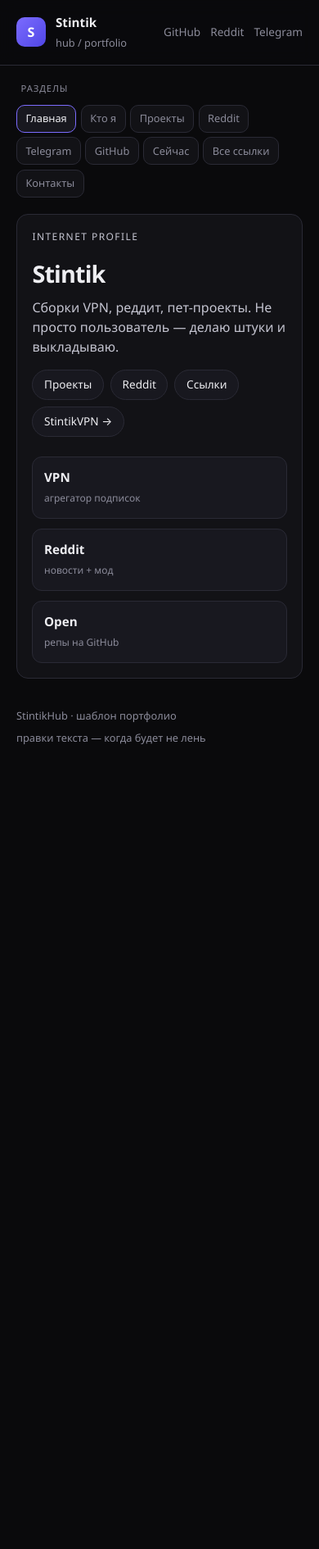
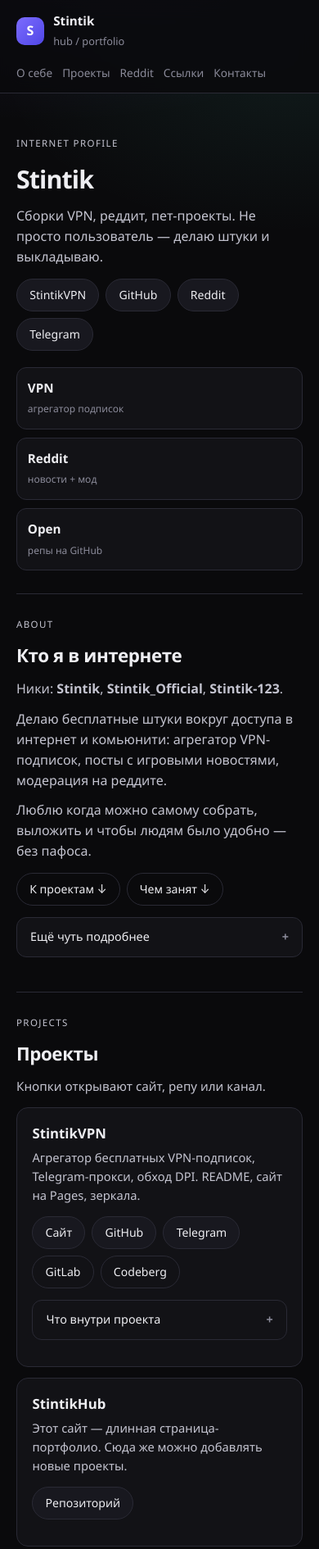
Before and after one commit to Stintik-123/SteamDeal, a plain HTML site: page index.html in a window 390 px wide. Shown: the top 1890 px of the page at 82% size. Before the commit the page ends 934 px from the top, so only its background shows below. Drawn offline with Linux system fonts and the light colour scheme.

Commit message:
refactor: one long scroll page + buttons that open links/details

```diff
--- a/index.html
+++ b/index.html
@@ -10,7 +10,7 @@
 </head>
 <body>
 
-<div class="bg"></div>
+<div class="bg" aria-hidden="true"></div>
 
 <header class="top">
   <div class="brand">
@@ -20,183 +20,183 @@
       <span class="muted">hub / portfolio</span>
     </div>
   </div>
-  <div class="top-links">
-    <a href="https://github.com/Stintik-123" target="_blank" rel="noopener">GitHub</a>
-    <a href="https://www.reddit.com/user/Stintik_Official" target="_blank" rel="noopener">Reddit</a>
-    <a href="https://t.me/StintikVPN" target="_blank" rel="noopener">Telegram</a>
-  </div>
+  <nav class="top-nav">
+    <a href="#about">О себе</a>
+    <a href="#projects">Проекты</a>
+    <a href="#reddit">Reddit</a>
+    <a href="#links">Ссылки</a>
+    <a href="#contact">Контакты</a>
+  </nav>
 </header>
 
-<main class="layout">
-  <aside class="nav">
-    <p class="nav-label">Разделы</p>
-    <button class="nav-btn active" data-panel="home">Главная</button>
-    <button class="nav-btn" data-panel="about">Кто я</button>
-    <button class="nav-btn" data-panel="projects">Проекты</button>
-    <button class="nav-btn" data-panel="reddit">Reddit</button>
-    <button class="nav-btn" data-panel="telegram">Telegram</button>
-    <button class="nav-btn" data-panel="github">GitHub</button>
-    <button class="nav-btn" data-panel="now">Сейчас</button>
-    <button class="nav-btn" data-panel="links">Все ссылки</button>
-    <button class="nav-btn" data-panel="contact">Контакты</button>
-  </aside>
+<article class="page">
 
-  <section class="content">
-
-    <!-- HOME -->
-    <div class="panel active" id="panel-home">
+  <!-- HERO -->
+  <section class="block hero" id="top">
     <p class="eyebrow">internet profile</p>
     <h1>Stintik</h1>
     <p class="lead">Сборки VPN, реддит, пет-проекты. Не просто пользователь — делаю штуки и выкладываю.</p>
     <div class="btn-row">
-        <button class="chip" data-goto="projects">Проекты</button>
-        <button class="chip" data-goto="reddit">Reddit</button>
-        <button class="chip" data-goto="links">Ссылки</button>
-        <a class="chip chip-link" href="https://stintik-123.github.io/StintikVPN/" target="_blank" rel="noopener">StintikVPN →</a>
+      <a class="btn" href="https://stintik-123.github.io/StintikVPN/" target="_blank" rel="noopener">StintikVPN</a>
+      <a class="btn" href="https://github.com/Stintik-123" target="_blank" rel="noopener">GitHub</a>
+      <a class="btn" href="https://www.reddit.com/user/Stintik_Official" target="_blank" rel="noopener">Reddit</a>
+      <a class="btn" href="https://t.me/StintikVPN" target="_blank" rel="noopener">Telegram</a>
     </div>
     <div class="stat-row">
       <div class="stat"><span class="stat-n">VPN</span><span class="stat-l">агрегатор подписок</span></div>
       <div class="stat"><span class="stat-n">Reddit</span><span class="stat-l">новости + мод</span></div>
       <div class="stat"><span class="stat-n">Open</span><span class="stat-l">репы на GitHub</span></div>
     </div>
-    </div>
+  </section>
 
   <!-- ABOUT -->
-    <div class="panel" id="panel-about">
+  <section class="block" id="about">
     <p class="eyebrow">about</p>
     <h2>Кто я в интернете</h2>
     <p>Ники: <strong>Stintik</strong>, <strong>Stintik_Official</strong>, <strong>Stintik-123</strong>.</p>
-      <p>Делаю бесплатные штуки вокруг доступа в интернет и комьюнити: агрегатор VPN-подписок, посты с игровыми новостями, модерация.</p>
-      <p>Люблю когда можно самому собрать, выложить и чтобы людям было удобно — без пафоса и без «корпоративного» тона.</p>
+    <p>Делаю бесплатные штуки вокруг доступа в интернет и комьюнити: агрегатор VPN-подписок, посты с игровыми новостями, модерация на реддите.</p>
+    <p>Люблю когда можно самому собрать, выложить и чтобы людям было удобно — без пафоса.</p>
+
     <div class="btn-row">
-        <button class="chip" data-goto="projects">Смотреть проекты</button>
-        <button class="chip" data-goto="now">Чем занят</button>
-      </div>
-      <p class="hint">Этот блок — черновик. Поправь текст под себя, когда будет настроение.</p>
+      <a class="btn btn-ghost" href="#projects">К проектам ↓</a>
+      <a class="btn btn-ghost" href="#now">Чем занят ↓</a>
     </div>
 
+    <details class="fold">
+      <summary>Ещё чуть подробнее</summary>
+      <div class="fold-body">
+        <p>В интернете в основном через проекты и реддит. StintikVPN — сборник рабочих бесплатных подписок и прокси. На r/ru_gamer пишу игровые новости, в r/RuAsska — модератор.</p>
+        <p>Текст здесь черновой: потом можно переписать своими словами.</p>
+      </div>
+    </details>
+  </section>
+
   <!-- PROJECTS -->
-    <div class="panel" id="panel-projects">
+  <section class="block" id="projects">
     <p class="eyebrow">projects</p>
     <h2>Проекты</h2>
-      <p class="sub">Жми на карточку / кнопки внутри.</p>
-      <div class="cards">
-        <article class="card">
+    <p class="sub">Кнопки открывают сайт, репу или канал.</p>
+
+    <div class="card">
       <h3>StintikVPN</h3>
-          <p>Агрегатор бесплатных VPN-подписок, прокси, обход DPI. Сайт + README + зеркала.</p>
-          <div class="btn-row tight">
-            <a class="chip chip-link" href="https://stintik-123.github.io/StintikVPN/" target="_blank" rel="noopener">Сайт</a>
-            <a class="chip chip-link" href="https://github.com/Stintik-123/StintikVPN" target="_blank" rel="noopener">GitHub</a>
-            <a class="chip chip-link" href="https://t.me/StintikVPN" target="_blank" rel="noopener">TG</a>
+      <p>Агрегатор бесплатных VPN-подписок, Telegram-прокси, обход DPI. README, сайт на Pages, зеркала.</p>
+      <div class="btn-row">
+        <a class="btn" href="https://stintik-123.github.io/StintikVPN/" target="_blank" rel="noopener">Сайт</a>
+        <a class="btn" href="https://github.com/Stintik-123/StintikVPN" target="_blank" rel="noopener">GitHub</a>
+        <a class="btn" href="https://t.me/StintikVPN" target="_blank" rel="noopener">Telegram</a>
+        <a class="btn btn-ghost" href="https://gitlab.com/Stintik-123/StintikVPN" target="_blank" rel="noopener">GitLab</a>
+        <a class="btn btn-ghost" href="https://codeberg.org/Stintik-123/StintikVPN" target="_blank" rel="noopener">Codeberg</a>
       </div>
-        </article>
-        <article class="card muted-card">
+      <details class="fold">
+        <summary>Что внутри проекта</summary>
+        <div class="fold-body">
+          <p>Чёрные/белые списки подписок, MTProto-прокси, гайды по zapret/ByeDPI, клиенты (Hiddify, Happ и др.), FAQ.</p>
+          <div class="btn-row">
+            <a class="btn btn-sm" href="https://github.com/Stintik-123/StintikVPN/blob/main/README.md" target="_blank" rel="noopener">README</a>
+            <a class="btn btn-sm" href="https://stintik-123.github.io/StintikVPN/" target="_blank" rel="noopener">Открыть сайт</a>
+          </div>
+        </div>
+      </details>
+    </div>
+
+    <div class="card">
       <h3>StintikHub</h3>
-          <p>Этот сайт — хаб профиля. Сюда же можно кидать новые проекты.</p>
-          <div class="btn-row tight">
-            <a class="chip chip-link" href="https://github.com/Stintik-123/StintikHub" target="_blank" rel="noopener">Репозиторий</a>
-          </div>
-        </article>
-        <article class="card muted-card">
-          <h3>+ Новый проект</h3>
-          <p>Заглушка. Когда появится — добавим карточку и кнопки.</p>
-        </article>
+      <p>Этот сайт — длинная страница-портфолио. Сюда же можно добавлять новые проекты.</p>
+      <div class="btn-row">
+        <a class="btn" href="https://github.com/Stintik-123/StintikHub" target="_blank" rel="noopener">Репозиторий</a>
       </div>
     </div>
 
+    <div class="card card-muted">
+      <h3>+ Следующий проект</h3>
+      <p>Заглушка. Когда появится — карточка и кнопки.</p>
+    </div>
+  </section>
+
   <!-- REDDIT -->
-    <div class="panel" id="panel-reddit">
+  <section class="block" id="reddit">
     <p class="eyebrow">reddit</p>
     <h2>Reddit</h2>
     <div class="btn-row">
-        <a class="chip chip-link" href="https://www.reddit.com/user/Stintik_Official" target="_blank" rel="noopener">Профиль u/Stintik_Official</a>
+      <a class="btn" href="https://www.reddit.com/user/Stintik_Official" target="_blank" rel="noopener">u/Stintik_Official</a>
     </div>
-      <div class="cards">
-        <article class="card">
+
+    <div class="card">
       <h3>r/ru_gamer</h3>
-          <p>Игровые новости и события. Посты про релизы, скидки, хайп.</p>
-          <div class="btn-row tight">
-            <a class="chip chip-link" href="https://www.reddit.com/r/ru_gamer/" target="_blank" rel="noopener">Саб</a>
-            <a class="chip chip-link" href="https://www.reddit.com/user/Stintik_Official" target="_blank" rel="noopener">Мои посты</a>
-          </div>
-        </article>
-        <article class="card">
-          <h3>r/RuAsska</h3>
-          <p>Модератор. Чистка мусора, правила, мод-чат.</p>
-          <div class="btn-row tight">
-            <a class="chip chip-link" href="https://www.reddit.com/r/RuAsska/" target="_blank" rel="noopener">Саб</a>
-          </div>
-        </article>
-        <article class="card muted-card">
-          <h3>Идеи / эксперименты</h3>
-          <p>Были заходы в сторону отдельных сабов и ботов (скидки Steam и т.п.) — можно дописать, когда стабилизируется.</p>
-        </article>
+      <p>Игровые новости и события: релизы, хайп, скидки.</p>
+      <div class="btn-row">
+        <a class="btn" href="https://www.reddit.com/r/ru_gamer/" target="_blank" rel="noopener">Саб</a>
+        <a class="btn" href="https://www.reddit.com/user/Stintik_Official" target="_blank" rel="noopener">Мои посты</a>
       </div>
     </div>
 
-    <!-- TELEGRAM -->
-    <div class="panel" id="panel-telegram">
-      <p class="eyebrow">telegram</p>
-      <h2>Telegram</h2>
-      <div class="cards">
-        <article class="card">
-          <h3>@StintikVPN</h3>
-          <p>Канал вокруг StintikVPN: обновления, прокси, заметки по проекту.</p>
-          <div class="btn-row tight">
-            <a class="chip chip-link" href="https://t.me/StintikVPN" target="_blank" rel="noopener">Открыть канал</a>
-          </div>
-        </article>
-        <article class="card muted-card">
-          <h3>Бот</h3>
-          <p>Был/будет бот с меню (подписки, списки, прокси). Ссылку допиши, когда зафиксируешь юзернейм.</p>
-        </article>
+    <div class="card">
+      <h3>r/RuAsska</h3>
+      <p>Модератор: правила, удаление мусора, мод-чат.</p>
+      <div class="btn-row">
+        <a class="btn" href="https://www.reddit.com/r/RuAsska/" target="_blank" rel="noopener">Саб</a>
       </div>
     </div>
 
+    <details class="fold">
+      <summary>Идеи и эксперименты</summary>
+      <div class="fold-body">
+        <p>Были заходы в отдельные сабы и ботов (например, посты про скидки Steam). Когда что-то стабильно выстрелит — можно вынести отдельной карточкой с кнопками.</p>
+      </div>
+    </details>
+  </section>
+
+  <!-- TELEGRAM -->
+  <section class="block" id="telegram">
+    <p class="eyebrow">telegram</p>
+    <h2>Telegram</h2>
+    <div class="card">
+      <h3>@StintikVPN</h3>
+      <p>Канал: обновления VPN-проекта, прокси, заметки.</p>
+      <div class="btn-row">
+        <a class="btn" href="https://t.me/StintikVPN" target="_blank" rel="noopener">Открыть канал</a>
+      </div>
+    </div>
+    <details class="fold">
+      <summary>Про бота</summary>
+      <div class="fold-body">
+        <p>Был/будет бот с меню (подписки, списки, прокси). Ссылку на бота допиши, когда будет финальный юзернейм.</p>
+      </div>
+    </details>
+  </section>
+
   <!-- GITHUB -->
-    <div class="panel" id="panel-github">
+  <section class="block" id="github">
     <p class="eyebrow">github</p>
     <h2>GitHub</h2>
     <div class="btn-row">
-        <a class="chip chip-link" href="https://github.com/Stintik-123" target="_blank" rel="noopener">@Stintik-123</a>
+      <a class="btn" href="https://github.com/Stintik-123" target="_blank" rel="noopener">Профиль @Stintik-123</a>
+      <a class="btn" href="https://github.com/Stintik-123/StintikVPN" target="_blank" rel="noopener">StintikVPN</a>
+      <a class="btn" href="https://github.com/Stintik-123/StintikHub" target="_blank" rel="noopener">StintikHub</a>
     </div>
-      <div class="cards">
-        <article class="card">
-          <h3>StintikVPN</h3>
-          <p>Основной репозиторий + сайт на Pages.</p>
-          <div class="btn-row tight">
-            <a class="chip chip-link" href="https://github.com/Stintik-123/StintikVPN" target="_blank" rel="noopener">Repo</a>
-            <a class="chip chip-link" href="https://gitlab.com/Stintik-123/StintikVPN" target="_blank" rel="noopener">GitLab</a>
-            <a class="chip chip-link" href="https://codeberg.org/Stintik-123/StintikVPN" target="_blank" rel="noopener">Codeberg</a>
-          </div>
-        </article>
-        <article class="card">
-          <h3>StintikHub</h3>
-          <p>Этот портфолио-хаб.</p>
-          <div class="btn-row tight">
-            <a class="chip chip-link" href="https://github.com/Stintik-123/StintikHub" target="_blank" rel="noopener">Repo</a>
-          </div>
-        </article>
-      </div>
-    </div>
+  </section>
 
   <!-- NOW -->
-    <div class="panel" id="panel-now">
+  <section class="block" id="now">
     <p class="eyebrow">now</p>
     <h2>Сейчас</h2>
     <ul class="list">
       <li>Поддержка и обновления <strong>StintikVPN</strong></li>
       <li>Модерация <strong>r/RuAsska</strong></li>
       <li>Новости в <strong>r/ru_gamer</strong></li>
-        <li>Этот хаб — оформление профиля</li>
+      <li>Этот хаб — страница профиля</li>
     </ul>
-      <p class="hint">Список можно править под реальность недели.</p>
+    <div class="btn-row">
+      <a class="btn btn-ghost" href="#projects">К проектам</a>
+      <a class="btn btn-ghost" href="#contact">Написать</a>
     </div>
+  </section>
 
   <!-- LINKS -->
-    <div class="panel" id="panel-links">
+  <section class="block" id="links">
     <p class="eyebrow">links</p>
     <h2>Все ссылки</h2>
+    <p class="sub">Одна сетка — куда угодно ткнуть.</p>
     <div class="link-grid">
       <a href="https://stintik-123.github.io/StintikVPN/" target="_blank" rel="noopener">StintikVPN — сайт</a>
       <a href="https://github.com/Stintik-123/StintikVPN" target="_blank" rel="noopener">StintikVPN — GitHub</a>
@@ -206,30 +206,33 @@
       <a href="https://www.reddit.com/r/RuAsska/" target="_blank" rel="noopener">r/RuAsska</a>
       <a href="https://github.com/Stintik-123" target="_blank" rel="noopener">GitHub профиль</a>
       <a href="https://github.com/Stintik-123/StintikHub" target="_blank" rel="noopener">StintikHub</a>
+      <a href="https://gitlab.com/Stintik-123/StintikVPN" target="_blank" rel="noopener">GitLab mirror</a>
+      <a href="https://codeberg.org/Stintik-123/StintikVPN" target="_blank" rel="noopener">Codeberg mirror</a>
     </div>
-    </div>
+  </section>
 
   <!-- CONTACT -->
-    <div class="panel" id="panel-contact">
+  <section class="block" id="contact">
     <p class="eyebrow">contact</p>
     <h2>Контакты</h2>
     <p>Пиши туда, где реально отвечаю:</p>
     <div class="btn-row">
-        <a class="chip chip-link" href="https://t.me/StintikVPN" target="_blank" rel="noopener">Telegram</a>
-        <a class="chip chip-link" href="https://www.reddit.com/user/Stintik_Official" target="_blank" rel="noopener">Reddit</a>
-        <a class="chip chip-link" href="https://github.com/Stintik-123" target="_blank" rel="noopener">GitHub</a>
+      <a class="btn" href="https://t.me/StintikVPN" target="_blank" rel="noopener">Telegram</a>
+      <a class="btn" href="https://www.reddit.com/user/Stintik_Official" target="_blank" rel="noopener">Reddit</a>
+      <a class="btn" href="https://github.com/Stintik-123" target="_blank" rel="noopener">GitHub</a>
     </div>
-      <p class="hint">Личный @ в TG / Discord — допиши сам, если нужно.</p>
+    <p class="hint">Личный @ в TG / Discord — допиши в HTML, если нужно.</p>
+    <div class="btn-row">
+      <a class="btn btn-ghost" href="#top">Наверх ↑</a>
     </div>
+  </section>
 
-  </section>
-</main>
+</article>
 
 <footer class="foot">
-  <span>StintikHub · шаблон портфолио</span>
-  <span class="muted">правки текста — когда будет не лень</span>
+  <span>StintikHub</span>
+  <span class="muted">одна страница · скролл · кнопки открывают ссылки и спойлеры</span>
 </footer>
 
-<script src="script.js"></script>
 </body>
 </html>
--- a/style.css
+++ b/style.css
@@ -9,24 +9,29 @@
   --accent2: #5eead4;
   --radius: 14px;
   --font: "Segoe UI", system-ui, -apple-system, sans-serif;
+  --max: 720px;
 }
 
 * { box-sizing: border-box; margin: 0; padding: 0; }
 
-html, body {
+html {
+  scroll-behavior: smooth;
+}
+
+body {
   min-height: 100%;
   background: var(--bg);
   color: var(--text);
   font-family: var(--font);
-  line-height: 1.5;
+  line-height: 1.55;
 }
 
 .bg {
   position: fixed;
   inset: 0;
   background:
-    radial-gradient(900px 500px at 10% -10%, rgba(124, 108, 255, 0.18), transparent 60%),
-    radial-gradient(700px 400px at 90% 0%, rgba(94, 234, 212, 0.08), transparent 50%),
+    radial-gradient(900px 500px at 15% -15%, rgba(124, 108, 255, 0.16), transparent 55%),
+    radial-gradient(700px 400px at 90% 10%, rgba(94, 234, 212, 0.07), transparent 50%),
     var(--bg);
   z-index: -1;
   pointer-events: none;
@@ -40,24 +45,24 @@
   align-items: center;
   justify-content: space-between;
   gap: 1rem;
-  padding: 1rem 1.25rem;
+  padding: 0.85rem 1.25rem;
   border-bottom: 1px solid var(--border);
-  backdrop-filter: blur(10px);
   position: sticky;
   top: 0;
-  z-index: 10;
-  background: rgba(10, 10, 12, 0.75);
+  z-index: 20;
+  background: rgba(10, 10, 12, 0.85);
+  backdrop-filter: blur(12px);
 }
 
 .brand {
   display: flex;
   align-items: center;
-  gap: 0.75rem;
+  gap: 0.7rem;
 }
 
 .logo {
-  width: 36px;
-  height: 36px;
+  width: 34px;
+  height: 34px;
   border-radius: 10px;
   display: grid;
   place-items: center;
@@ -69,155 +74,111 @@
 .brand strong { display: block; font-size: 0.95rem; }
 .muted { color: var(--muted); font-size: 0.8rem; }
 
-.top-links {
+.top-nav {
   display: flex;
   flex-wrap: wrap;
-  gap: 0.75rem;
+  gap: 0.65rem 0.9rem;
   font-size: 0.85rem;
 }
-.top-links a { color: var(--muted); }
-.top-links a:hover { color: var(--text); text-decoration: none; }
 
-.layout {
-  display: grid;
-  grid-template-columns: 220px 1fr;
-  gap: 1.25rem;
-  max-width: 1100px;
-  margin: 0 auto;
-  padding: 1.25rem;
-  min-height: calc(100vh - 120px);
+.top-nav a {
+  color: var(--muted);
+  text-decoration: none;
 }
 
-.nav {
-  display: flex;
-  flex-direction: column;
-  gap: 0.4rem;
-  position: sticky;
-  top: 72px;
-  align-self: start;
+.top-nav a:hover { color: var(--text); }
+
+.page {
+  max-width: var(--max);
+  margin: 0 auto;
+  padding: 1.5rem 1.25rem 3rem;
 }
 
-.nav-label {
-  font-size: 0.7rem;
-  text-transform: uppercase;
-  letter-spacing: 0.08em;
-  color: var(--muted);
-  margin-bottom: 0.35rem;
-  padding-left: 0.35rem;
+.block {
+  padding: 1.75rem 0;
+  border-bottom: 1px solid var(--border);
 }
 
-.nav-btn {
-  text-align: left;
-  border: 1px solid transparent;
-  background: transparent;
-  color: var(--muted);
-  padding: 0.55rem 0.75rem;
-  border-radius: 10px;
-  cursor: pointer;
-  font: inherit;
-  font-size: 0.9rem;
-  transition: 0.15s ease;
-}
-
-.nav-btn:hover {
-  color: var(--text);
-  background: var(--panel);
-}
-
-.nav-btn.active {
-  color: var(--text);
-  background: var(--panel2);
-  border-color: var(--border);
-  box-shadow: inset 3px 0 0 var(--accent);
-}
-
-.content {
-  background: var(--panel);
-  border: 1px solid var(--border);
-  border-radius: var(--radius);
-  padding: 1.5rem 1.75rem;
-  min-height: 420px;
-}
-
-.panel { display: none; animation: fade 0.2s ease; }
-.panel.active { display: block; }
-
-@keyframes fade {
-  from { opacity: 0; transform: translateY(4px); }
-  to { opacity: 1; transform: none; }
-}
+.block:last-of-type { border-bottom: none; }
 
 .eyebrow {
-  font-size: 0.75rem;
+  font-size: 0.72rem;
   text-transform: uppercase;
   letter-spacing: 0.12em;
   color: var(--accent2);
-  margin-bottom: 0.5rem;
+  margin-bottom: 0.45rem;
 }
 
 h1 {
-  font-size: clamp(1.8rem, 4vw, 2.4rem);
+  font-size: clamp(1.9rem, 5vw, 2.5rem);
   letter-spacing: -0.03em;
-  margin-bottom: 0.5rem;
+  margin-bottom: 0.55rem;
 }
 
 h2 {
-  font-size: 1.45rem;
-  margin-bottom: 0.75rem;
+  font-size: 1.4rem;
   letter-spacing: -0.02em;
+  margin-bottom: 0.65rem;
 }
 
-h3 { font-size: 1.05rem; margin-bottom: 0.35rem; }
+h3 {
+  font-size: 1.05rem;
+  margin-bottom: 0.35rem;
+}
 
-.lead, .content p, .sub {
+.lead, .page p, .sub {
   color: #c4c4d0;
-  max-width: 52ch;
-  margin-bottom: 0.85rem;
+  margin-bottom: 0.75rem;
 }
+
+.sub { font-size: 0.95rem; }
 
 .btn-row {
   display: flex;
   flex-wrap: wrap;
   gap: 0.5rem;
-  margin: 1rem 0;
+  margin: 0.9rem 0;
 }
-.btn-row.tight { margin: 0.75rem 0 0; }
 
-.chip {
+.btn {
+  display: inline-block;
   border: 1px solid var(--border);
   background: var(--panel2);
   color: var(--text);
-  padding: 0.45rem 0.85rem;
+  padding: 0.5rem 0.95rem;
   border-radius: 999px;
-  font: inherit;
-  font-size: 0.85rem;
-  cursor: pointer;
-  transition: 0.15s ease;
+  font-size: 0.88rem;
+  text-decoration: none;
+  transition: border-color 0.15s, color 0.15s, background 0.15s;
 }
 
-.chip:hover, .chip-link:hover {
+.btn:hover {
   border-color: var(--accent);
   color: #fff;
   text-decoration: none;
 }
 
-a.chip-link {
-  display: inline-block;
-  color: var(--text);
+.btn-ghost {
+  background: transparent;
+}
+
+.btn-sm {
+  padding: 0.35rem 0.75rem;
+  font-size: 0.8rem;
 }
 
 .stat-row {
   display: grid;
   grid-template-columns: repeat(3, 1fr);
-  gap: 0.75rem;
-  margin-top: 1.5rem;
+  gap: 0.65rem;
+  margin-top: 1.25rem;
 }
 
 .stat {
-  background: var(--panel2);
+  background: var(--panel);
   border: 1px solid var(--border);
   border-radius: 12px;
-  padding: 0.85rem;
+  padding: 0.8rem;
 }
 
 .stat-n {
@@ -225,47 +186,90 @@
   font-weight: 700;
   font-size: 0.95rem;
 }
+
 .stat-l {
   font-size: 0.75rem;
   color: var(--muted);
 }
 
-.cards {
-  display: grid;
-  gap: 0.85rem;
-  margin-top: 0.5rem;
+.card {
+  background: var(--panel);
+  border: 1px solid var(--border);
+  border-radius: var(--radius);
+  padding: 1.1rem 1.15rem;
+  margin: 0.85rem 0;
 }
 
-.card {
-  background: var(--panel2);
+.card p {
+  font-size: 0.92rem;
+  margin-bottom: 0.35rem;
+}
+
+.card-muted { opacity: 0.88; }
+
+.fold {
+  margin: 0.9rem 0;
   border: 1px solid var(--border);
   border-radius: 12px;
-  padding: 1rem 1.1rem;
+  background: var(--panel);
+  overflow: hidden;
 }
 
-.card p { font-size: 0.9rem; margin-bottom: 0; color: #b8b8c6; }
-.muted-card { opacity: 0.85; }
+.fold summary {
+  cursor: pointer;
+  padding: 0.75rem 1rem;
+  list-style: none;
+  font-size: 0.9rem;
+  color: var(--text);
+  user-select: none;
+}
+
+.fold summary::-webkit-details-marker { display: none; }
+
+.fold summary::after {
+  content: "+";
+  float: right;
+  color: var(--muted);
+  font-weight: 600;
+}
+
+.fold[open] summary::after { content: "−"; }
+
+.fold summary:hover { background: var(--panel2); }
+
+.fold-body {
+  padding: 0 1rem 1rem;
+  border-top: 1px solid var(--border);
+}
+
+.fold-body p {
+  margin-top: 0.75rem;
+  font-size: 0.9rem;
+}
 
 .list {
-  margin: 0.5rem 0 1rem 1.1rem;
+  margin: 0.4rem 0 0.8rem 1.15rem;
   color: #c4c4d0;
 }
-.list li { margin-bottom: 0.4rem; }
+
+.list li { margin-bottom: 0.35rem; }
 
 .link-grid {
   display: grid;
-  grid-template-columns: repeat(auto-fill, minmax(220px, 1fr));
+  grid-template-columns: repeat(auto-fill, minmax(200px, 1fr));
   gap: 0.5rem;
+  margin-top: 0.75rem;
 }
 
 .link-grid a {
   display: block;
-  padding: 0.7rem 0.9rem;
-  background: var(--panel2);
+  padding: 0.7rem 0.85rem;
+  background: var(--panel);
   border: 1px solid var(--border);
   border-radius: 10px;
   color: var(--text);
-  font-size: 0.9rem;
+  font-size: 0.88rem;
+  text-decoration: none;
 }
 
 .link-grid a:hover {
@@ -276,42 +280,27 @@
 .hint {
   font-size: 0.8rem;
   color: var(--muted);
-  margin-top: 1rem;
+  margin-top: 0.5rem;
 }
 
 .foot {
+  max-width: var(--max);
+  margin: 0 auto;
+  padding: 1rem 1.25rem 2rem;
   display: flex;
   flex-wrap: wrap;
   justify-content: space-between;
   gap: 0.5rem;
-  padding: 1rem 1.25rem 1.5rem;
-  max-width: 1100px;
-  margin: 0 auto;
   font-size: 0.8rem;
   color: var(--muted);
+  border-top: 1px solid var(--border);
 }
 
-@media (max-width: 800px) {
-  .layout {
-    grid-template-columns: 1fr;
+@media (max-width: 640px) {
+  .stat-row { grid-template-columns: 1fr; }
+  .top {
+    flex-direction: column;
+    align-items: flex-start;
   }
-  .nav {
-    position: static;
-    flex-direction: row;
-    flex-wrap: wrap;
-    gap: 0.35rem;
-  }
-  .nav-label { width: 100%; }
-  .nav-btn {
-    border: 1px solid var(--border);
-    background: var(--panel);
-    font-size: 0.8rem;
-    padding: 0.4rem 0.65rem;
-  }
-  .nav-btn.active {
-    box-shadow: none;
-    border-color: var(--accent);
-  }
-  .stat-row { grid-template-columns: 1fr; }
-  .content { padding: 1.15rem; }
+  .top-nav { gap: 0.5rem 0.75rem; }
 }
```
Also changed, not shown: script.js (+1 -19 lines), README.md. Lines whose indentation alone changed are shown as unchanged.
